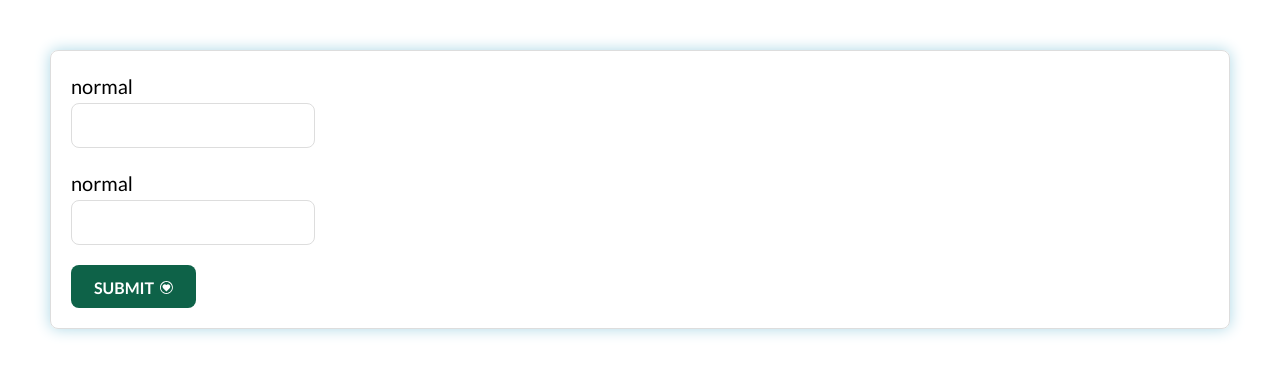
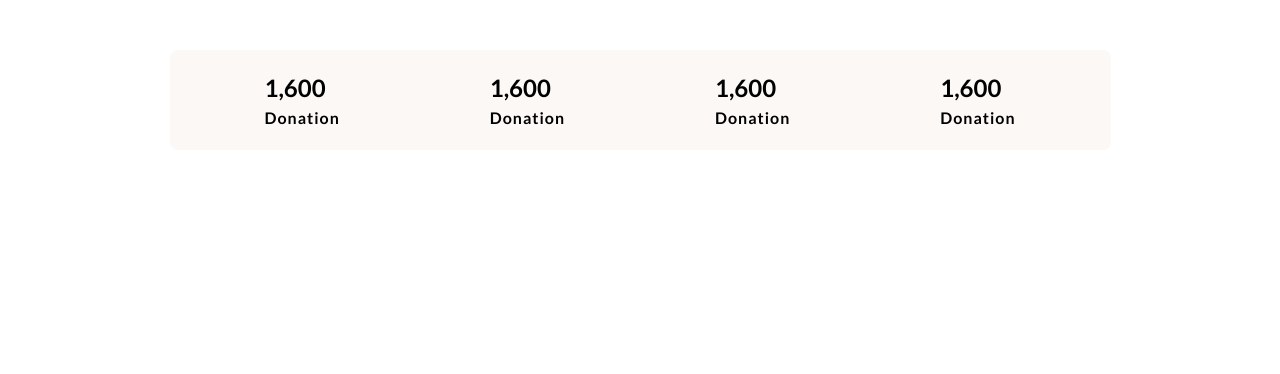
Before and after one commit to junaidxgit/charity, a plain HTML site: page index.html in a window 1280 px wide. Drawn offline with Linux system fonts and the light colour scheme.

Commit message:
defined stats

```diff
--- a/css/styles.css
+++ b/css/styles.css
@@ -175,3 +175,39 @@ img{
     margin-top: 6px;
     margin-left: 3px;
 }
+/* stats section */
+.stats{
+    background: var(--secondary-color);
+    gap: 2rem;
+    padding: 2rem;
+    border-radius: var(--border-radius);
+}
+.stats p{
+    margin: 0;
+}
+
+.stats__number{
+    font-size: 2.4rem;
+    font-weight: bolder;
+}
+.stats__name{
+    font-size: 1.6rem;
+    font-weight: 600;
+    letter-spacing: 1px;
+}
+
+@media screen and (max-width: 500px) {
+    .stats{
+        grid-template-columns: 1fr 1fr;
+        grid-template-rows: 1fr 1fr;
+        justify-items: center;
+
+    }
+}
+@media screen and (min-width: 500px) {
+    .stats{
+       grid-template-columns: repeat(4,1fr);
+       justify-items:center;
+       gap: 0;
+    }
+}
--- a/index.html
+++ b/index.html
@@ -15,16 +15,23 @@
     <link rel="stylesheet" href="css/styles.css" />
   </head>
   <body style="padding: 5rem">
-    <div class="card">
-      <div class="input--group" action="">
-        <label class="label" for="range">normal</label>
-        <input class="input" type="text" name="range" id="range">
+    <section class="container grid stats ">
+      <div class="stats__section">
+        <p class="stats__number">1,600</p>
+        <p class="stats__name">Donation</p>
       </div>
-       <div class="input--group" action="">
-        <label class="label" for="range">normal</label>
-        <input class="input" type="text" name="range" id="range">
+       <div class="stats__section">
+        <p class="stats__number">1,600</p>
+        <p class="stats__name">Donation</p>
       </div>
-      <button class="btn btn--primary" type="submit">submit <img class="icon" src="images/lefc-logo.svg" alt=""></button>
-    </div>
+       <div class="stats__section">
+        <p class="stats__number">1,600</p>
+        <p class="stats__name">Donation</p>
+      </div>
+       <div class="stats__section">
+        <p class="stats__number">1,600</p>
+        <p class="stats__name">Donation</p>
+      </div>
+    </section>
   </body>
 </html>
```
Also changed, not shown: components.html (+19 -0 lines).
